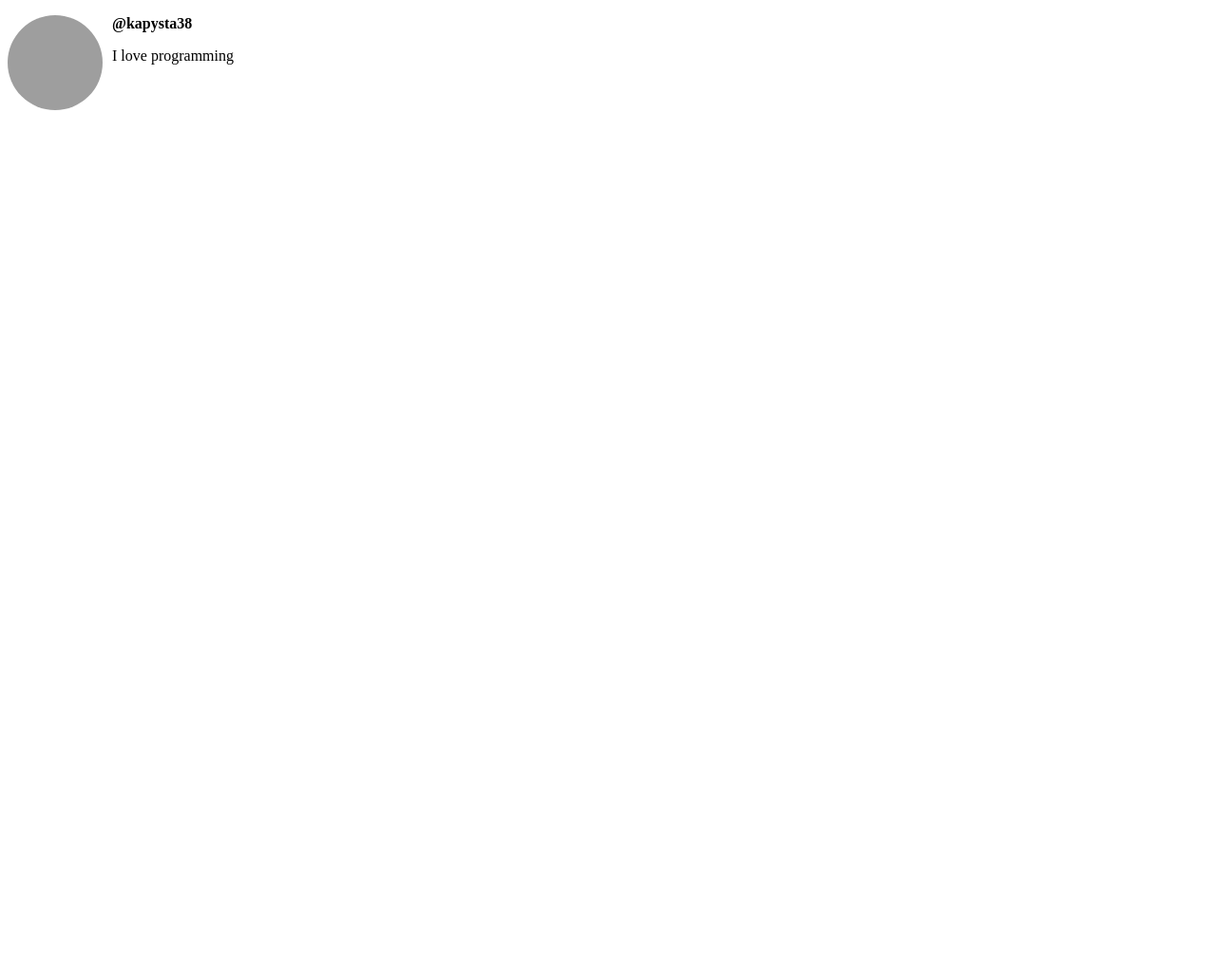
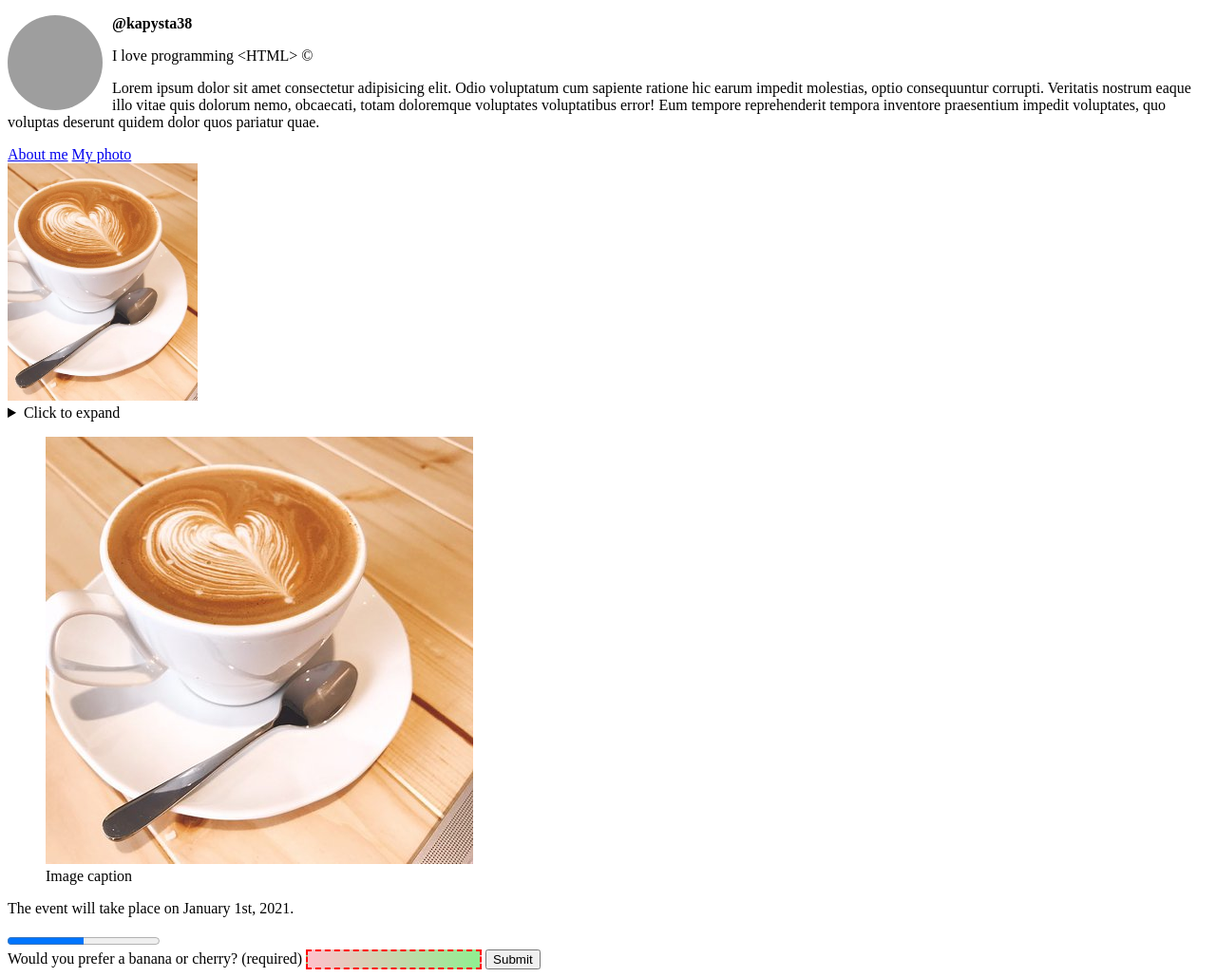
Before and after one commit to Kapysta38/learning-fronted, a plain HTML site: page index.html in a window 1280 px wide. Shown: the whole page at 95% size. Before the commit the page ends 800 px from the top, so only its background shows below. Drawn offline with Linux system fonts and the light colour scheme; grey boxes are pictures that could not be loaded.

Commit message:
End learn HTML

```diff
--- a/index.html
+++ b/index.html
@@ -1,9 +1,11 @@
 <!DOCTYPE html>
 <html lang="en">
   <head>
-    <title>My not first web page</title>
+    <meta charset="UTF-8" />
+    <meta name="viewport" content="width=device-width, initial-scale=1.0" />
+    <title>Document</title>
     <style>
-      img {
+      img.user {
         width: 100px;
         height: 100px;
         border-radius: 50px;
@@ -13,11 +15,59 @@
       .username {
         font-weight: bold;
       }
+      img.test-scale {
+        width: 200px;
+        height: 250px;
+        object-fit: cover;
+      }
+      input:invalid {
+        border: 2px dashed red;
+      }
+
+      input:invalid:required {
+        background-image: linear-gradient(to right, pink, lightgreen);
+      }
+
+      input:valid {
+        border: 2px solid black;
+      }
     </style>
   </head>
   <body>
-    <img src="/images/DSC03140.JPG" alt="My image" />
+    <img class="user" src="/images/DSC03140.JPG" alt="My image" />
     <p class="username">@kapysta38</p>
-    <p>I love programming</p>
+    <p>I love programming &lt;HTML&gt; &copy;</p>
+    <p>
+      Lorem ipsum dolor sit amet consectetur adipisicing elit. Odio voluptatum
+      cum sapiente ratione hic earum impedit molestias, optio consequuntur
+      corrupti. Veritatis nostrum eaque illo vitae quis dolorum nemo, obcaecati,
+      totam doloremque voluptates voluptatibus error! Eum&nbsp;tempore
+      reprehenderit tempora inventore praesentium impedit voluptates, quo
+      voluptas deserunt quidem dolor quos pariatur quae.
+    </p>
+    <a href="about.html">About me</a>
+    <a href="images/DSC03140.JPG" download>My photo</a>
+    <br />
+    <img class="test-scale" src="/images/coffe.jpg " alt="Coffe" />
+    <details>
+      <summary>Click to expand</summary>
+      <p>Content goes here</p>
+    </details>
+    <figure>
+      <img src="/images/coffe.jpg" alt="Image description" />
+      <figcaption>Image caption</figcaption>
+    </figure>
+    <p>
+      The event will take place on
+      <time datetime="2021-01-01">January 1st, 2021</time>.
+    </p>
+    <progress value="50" max="100"></progress>
+    <form>
+      <label for="choose"
+        >Would you prefer a banana or cherry? (required)</label
+      >
+      <input id="choose" name="i-like" required />
+      <button>Submit</button>
+    </form>
   </body>
 </html>
```
Also changed, not shown: about.html (added, +11 -0 lines), images/coffe.jpg (added).
